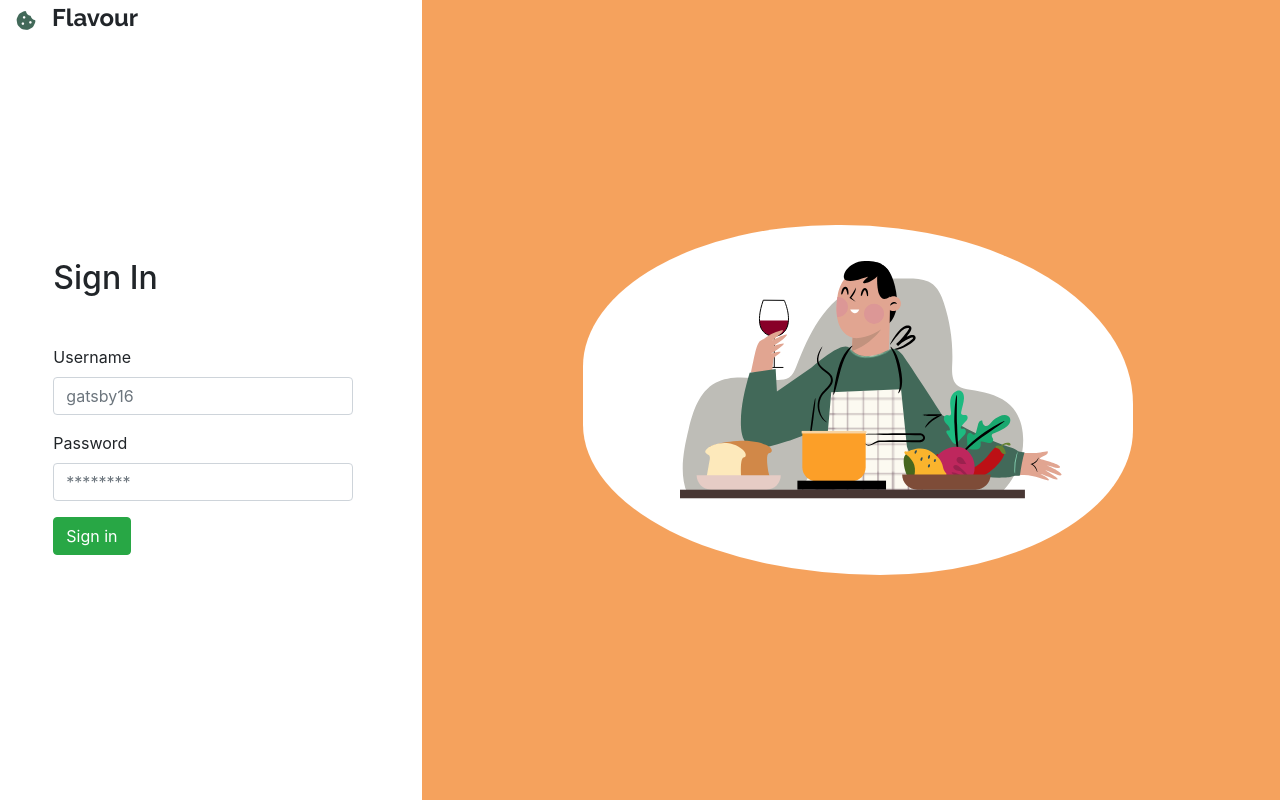
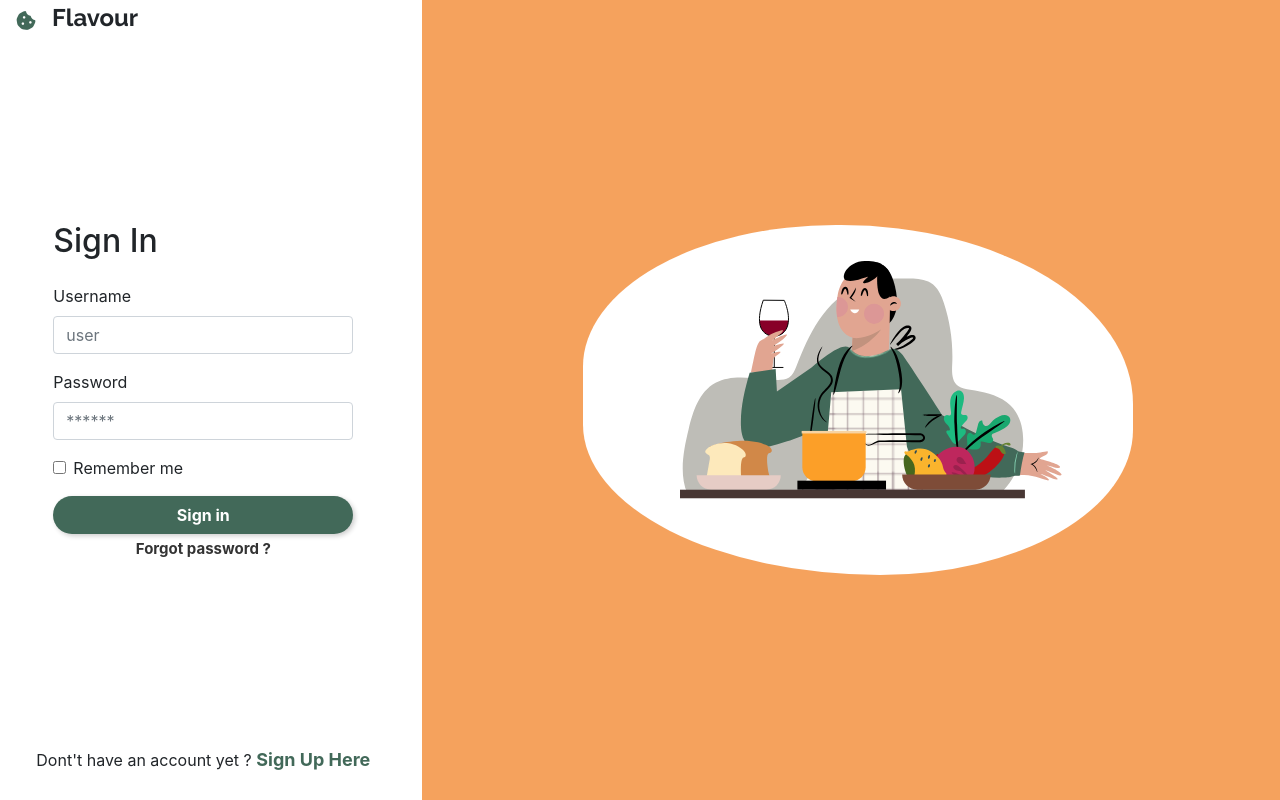
Before and after one commit to paulinedussart/react-recipes, a React (Create React App) app in the folder front/: page / in a window 1280 px wide. Built offline with nearby package versions, Linux system fonts and the light colour scheme; no server answers.

Commit message:
custom LoginForm on landing Page

```diff
--- a/front/src/App.jsx
+++ b/front/src/App.jsx
@@ -31,8 +31,9 @@ export default function App() {
 		<div className="row">
 			<div id="connect-part" className="col-4 bg-white">
 				<i className="fas fa-cookie-bite p-3 fa-lg"> </i><b id="title-app-bold-black">Flavour</b>
-				<div className="form-login">
+				<div className="form-login d-flex align-content-between flex-column">
 					<LoginForm className="align-items-center"	onConnect={setUser}/>
+					<div className="text-center mb-1">Dont't have an account yet ? <b className="text-green">Sign Up Here</b></div>
 				</div>
 			</div>
 			<div>
--- a/front/src/App/LoginForm.jsx
+++ b/front/src/App/LoginForm.jsx
@@ -32,17 +32,24 @@ export default function LoginForm ({onConnect}) {
 
 	return (
 		<form id="login-form" onSubmit={handleSubmit}>
-			<h2 className="mb-5">Sign In</h2>
+			<h2 className="mb-4">Sign In</h2>
 			{error && <Alert>{error}</Alert>}
 			<div className="form-group">
 				<label htmlFor="email">Username</label>
-				<input type="text" name="email" id="email" placeholder='gatsby16' className="form-control" required/>
+				<input type="text" name="email" id="email" placeholder='user' className="form-control" required/>
 			</div>
 			<div className="form-group">
 				<label htmlFor="password">Password</label>
-				<input type="password" name="password" placeholder="********" id="password" className="form-control" required/>
+				<input type="password" name="password" placeholder="******" id="password" className="form-control" required/>
 			</div>
-			<button disabled={loading} type='submit' className="btn btn-success">Sign in</button>
+			<div class="form-check">
+				<input class="form-check-input" type="checkbox" value="" id="defaultCheck1"/>
+				<label class="form-check-label" for="defaultCheck1">
+					Remember me
+			  </label>
+			</div>
+			<button disabled={loading} type='submit' className="btn btn-green w-100 mt-3">Sign in</button>
+			<a html='#' id="forgot-password" className="d-flex justify-content-center mt-1"><b>Forgot password ?</b></a>
 		</form>
 	)
 }
--- a/front/src/App/Site.jsx
+++ b/front/src/App/Site.jsx
@@ -7,7 +7,7 @@ export function Site() {
 
 	return ( <div>
 		<LogoApp />
-		<div id="home-content"	className="row">
+		<div id="home-content"	className="row mt-4">
 			<div  className="col-md-auto  h-100">
 				<SideBar currentPage={page} onChangePage={setPage}/>
 			</div>
@@ -36,10 +36,10 @@ function SideBar({ currentPage, onChangePage }) {
 	}
 
 	return (
-		<div id="sidebar-list" className="h-75 mt-4 d-flex justify-content-center">
+		<div id="sidebar-list" className="h-75 d-flex justify-content-center">
 			<ul className="mt-5 list-unstyled p-4">
 				<li className={activeClass("recipes")} onClick={() => handleClick("recipes")}>
-					<a href="#" className="text-decoration-none px-3"><i className="fas fa-book mr-3"></i>Recipes</a>
+					<a href="#" className="text-decoration-none px-3"><i className="fas fa-book mr-3"></i>All Recipes</a>
 				</li>
 				<li className={activeClass("ingredients")} onClick={() => handleClick("ingredients")}>
 					<a href="#" className="text-decoration-none px-3"><i className="fas fa-carrot mr-3"></i>Ingredients</a>
--- a/front/src/CSS/Home.css
+++ b/front/src/CSS/Home.css
@@ -3,8 +3,7 @@
 }
 
 #sidebar-list ul > li {
-  line-height: 2.5em;
-  position: relative;
+  line-height: 5em;
 }
 
 #sidebar-list {
@@ -15,21 +14,22 @@
   border-radius: 35px;
   min-height: 80vh;
   width: 230px !important;
-  background-color: #f5a25d;
+  background-color: var(--main-bg-orange);
   box-shadow: 3px 3px 8px rgba(0, 0, 0, 0.5);
 }
 
 #sidebar-list a {
   color: black;
-  display: block;
+  /* display: block; */
+  padding: 16px;
+  border-radius: 30px;
+  background-color: var(--main-orange);
 }
 
 #sidebar-list a:hover,
 #sidebar-list li.active a {
   color: white;
-  background-color: #426959;
-  border-radius: 30px;
-  padding-left: auto 15px;
+  background-color: var(--main-bg-green);
   box-shadow: 2px 2px 5px rgba(0, 0, 0, 0.2);
   transition: 0.2s;
 }
--- a/front/src/CSS/LoginForm.css
+++ b/front/src/CSS/LoginForm.css
@@ -7,5 +7,33 @@
 .form-login {
   height: calc(100vh - 59px);
   align-items: center;
-  display: flex;
+  /* display: flex; */
 }
+
+.btn-green {
+  background-color: var(--main-bg-green);
+  color: white;
+  border-radius: 23px;
+  font-weight: 700;
+  box-shadow: 2px 2px 5px rgba(0, 0, 0, 0.2);
+}
+
+.btn-green:hover {
+  background-color: var(--main-bg-orange);
+  color: black;
+}
+
+#forgot-password {
+  font-size: 15px;
+  color: #000000cc;
+}
+#forgot-password:hover {
+  font-size: 15px;
+  color: var(--main-bg-orange);
+  cursor: pointer !important;
+}
+
+.text-green {
+  color: var(--main-bg-green);
+  font-size: 18px;
+}
--- a/front/src/index.css
+++ b/front/src/index.css
@@ -14,3 +14,8 @@ body {
 code {
   font-family: source-code-pro, Menlo, Monaco, Consolas, 'Courier New', monospace;
 }
+
+:root {
+  --main-bg-orange: #f5a25d;
+  --main-bg-green: #426959;
+}
```
